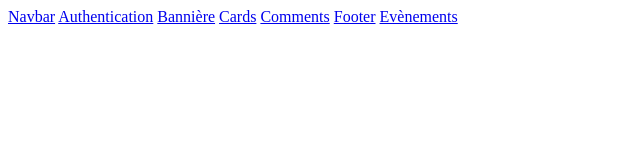
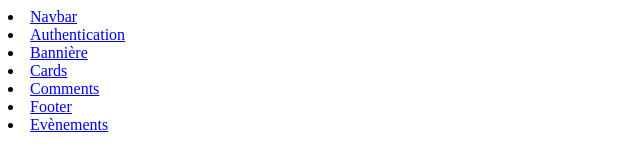
Before and after one commit to mocadi-dot/S7J2, a plain HTML site: page Index.html in a window 1280 px wide. Shown: the whole page, without its empty margins (0-640 px from the left). Drawn offline with Linux system fonts and the light colour scheme.

Commit message:
Update Index.html

```diff
--- a/Index.html
+++ b/Index.html
@@ -6,13 +6,13 @@
 <body>
   <div class="row">
       <div class="col col-8 mx-auto">
-        <a href="navbar.html">Navbar</a>
-        <a href="authentication_form.html">Authentication</a>
-        <a href="banner.html">Bannière</a>
-        <a href="cards.html">Cards</a>
-        <a href="comments.html">Comments</a>
-        <a href="footer.html">Footer</a>
-        <a href="show_event.html">Evènements</a>
+        <li><a href="navbar.html">Navbar</a></li>
+             <li>  <a href="authentication_form.html">Authentication</a></li>
+              <li> <a href="banner.html">Bannière</a></li>
+              <li> <a href="cards.html">Cards</a></li>
+              <li> <a href="comments.html">Comments</a></li>
+              <li> <a href="footer.html">Footer</a></li>
+              <li> <a href="show_event.html">Evènements</a></li>
       </div>
     </div>
 </body>
```
